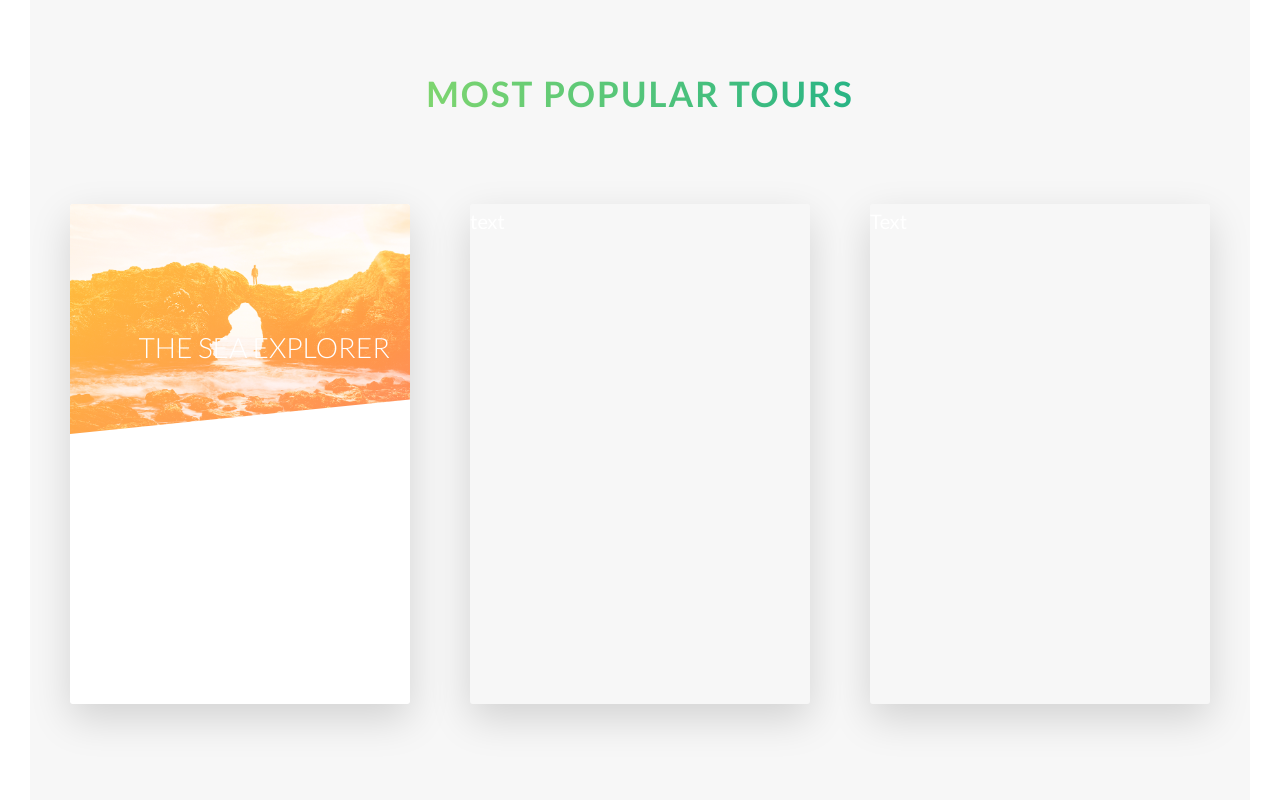
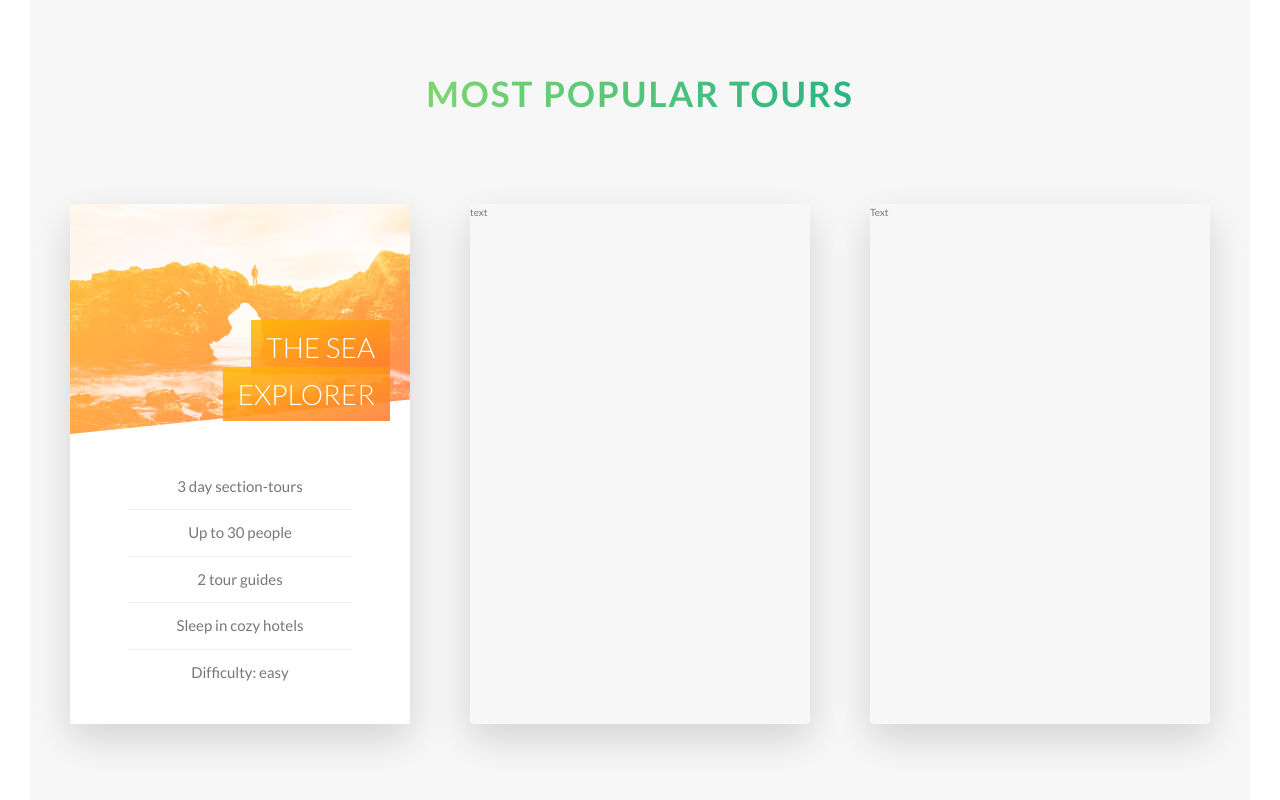
Before and after one commit to mhjarvis/Web-Design, a website: page Project 1/index.html in a window 1280 px wide. Shown: the part 2293-3093 px from the top of the page. Drawn offline with nearby package versions, Linux system fonts and the light colour scheme; files that its build step writes are made by us from their sources.

Commit message:
Add styling to heading and list elements in 1st card

```diff
--- a/Project 1/sass/components/_card.scss
+++ b/Project 1/sass/components/_card.scss
@@ -3,12 +3,10 @@
     perspective: 150rem;
     -moz-perspective: 150rem; // for this to work in firefox
     position: relative;
-    height: 50rem;
+    height: 52rem;
 
     &__side {
-        color: $color-white;
-        font-size: 2rem;
-        height: 50rem;
+        height: 52rem;
         transition: all 0.8s ease;
         position: absolute;
         top: 0;
@@ -50,7 +48,7 @@
         background-blend-mode: screen;
 
         // Determine the coordinates: x y, x y, x y, x y;
-        clip-path: polygon(0 0, 100% 0, 100% 85%,0 100%);
+        clip-path: polygon(0 0, 100% 0, 100% 85%, 0 100%);
         -webkit-clip-path: polygon(0 0, 100% 0, 100% 85%, 0 100%);
 
         &--1 {
@@ -89,5 +87,38 @@
         position: absolute;
         top: 12rem;
         right: 2rem;
+        width: 75%;
+    }
+    &__heading-span {
+        padding: 1rem 1.5rem;
+        box-decoration-break: clone;
+        -webkit-box-decoration-break: clone;
+        &--1 {
+            background-image: linear-gradient(
+                to right bottom,
+                rgba($color-secondary-light, 0.85),
+                rgba($color-secondary-dark, 0.85)
+            );
+        }
+    }
+
+    &__details {
+        padding: 3rem;
+
+        ul {
+            list-style: none;
+            width: 80%;
+            margin: 0 auto;
+
+            li {
+                text-align: center;
+                font-size: 1.5rem;
+                padding: 1rem;
+
+                &:not(:last-child) {
+                    border-bottom: 1px solid $color-grey-light-2;
+                }
+            }
+        }
     }
 }
```
